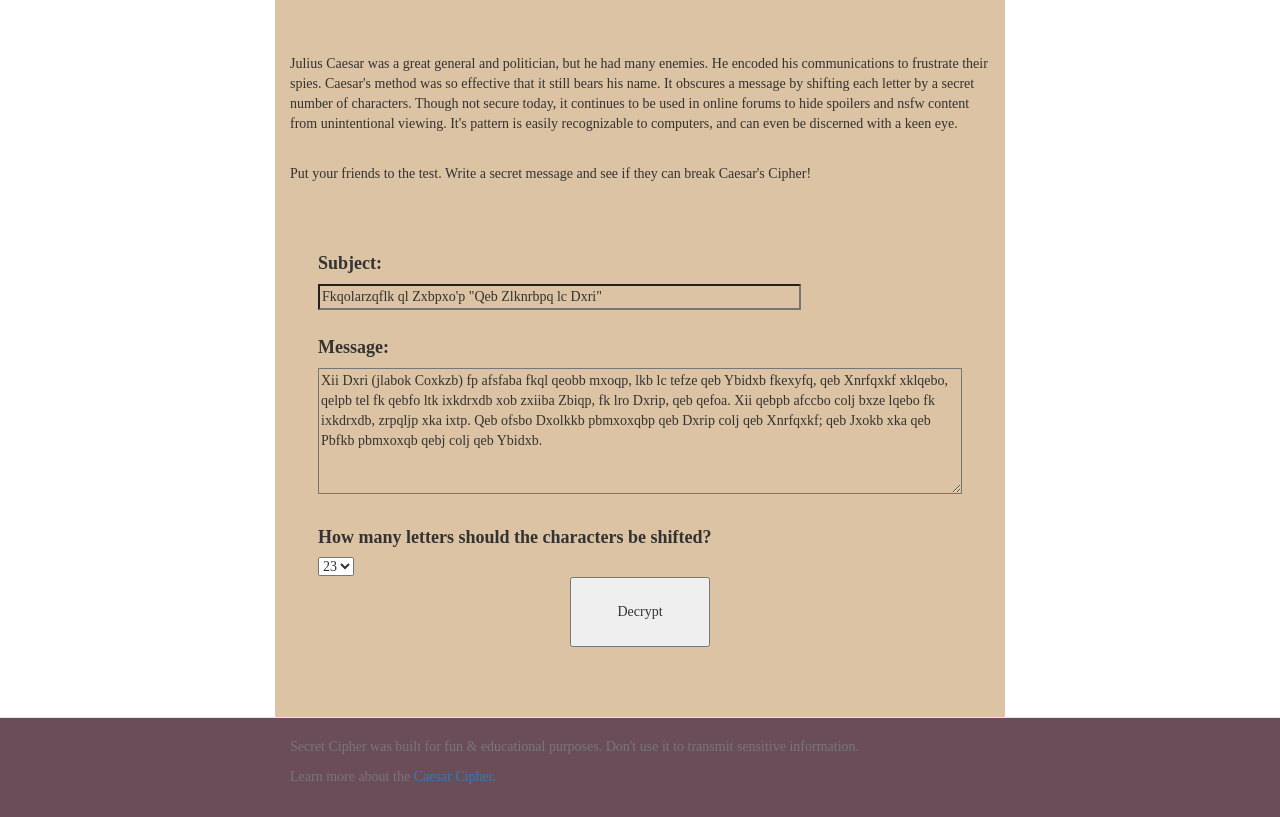
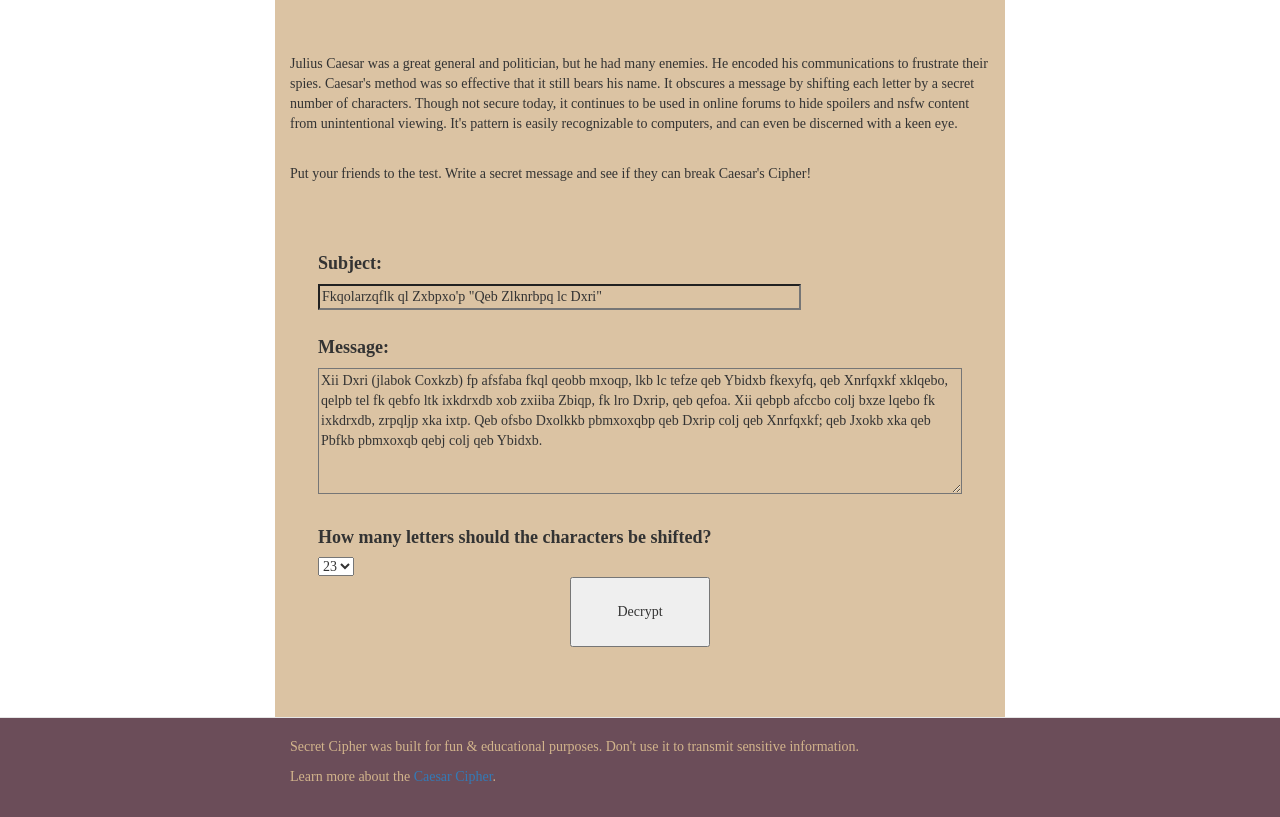
Before and after one commit to GreenGiraffe1/Caesars-Cipher, a plain HTML site: page app/index.html in a window 1280 px wide. Shown: the part 77-894 px from the top of the page. Drawn offline with nearby package versions, Linux system fonts and the light colour scheme; some packages are replaced by stand-ins of ours; files that its build step writes are made by us from their sources; a web font is replaced by a local one.

Commit message:
fix: Match footer's text color to that of the header

```diff
--- a/app/styles/main.css
+++ b/app/styles/main.css
@@ -68,6 +68,7 @@ body {
   color: #777;
   border-top: 1px solid #e5e5e5;
   min-height: 100px;
+  color: tan;
 }
 .container-narrow > hr {
   margin: 30px 0;
```
